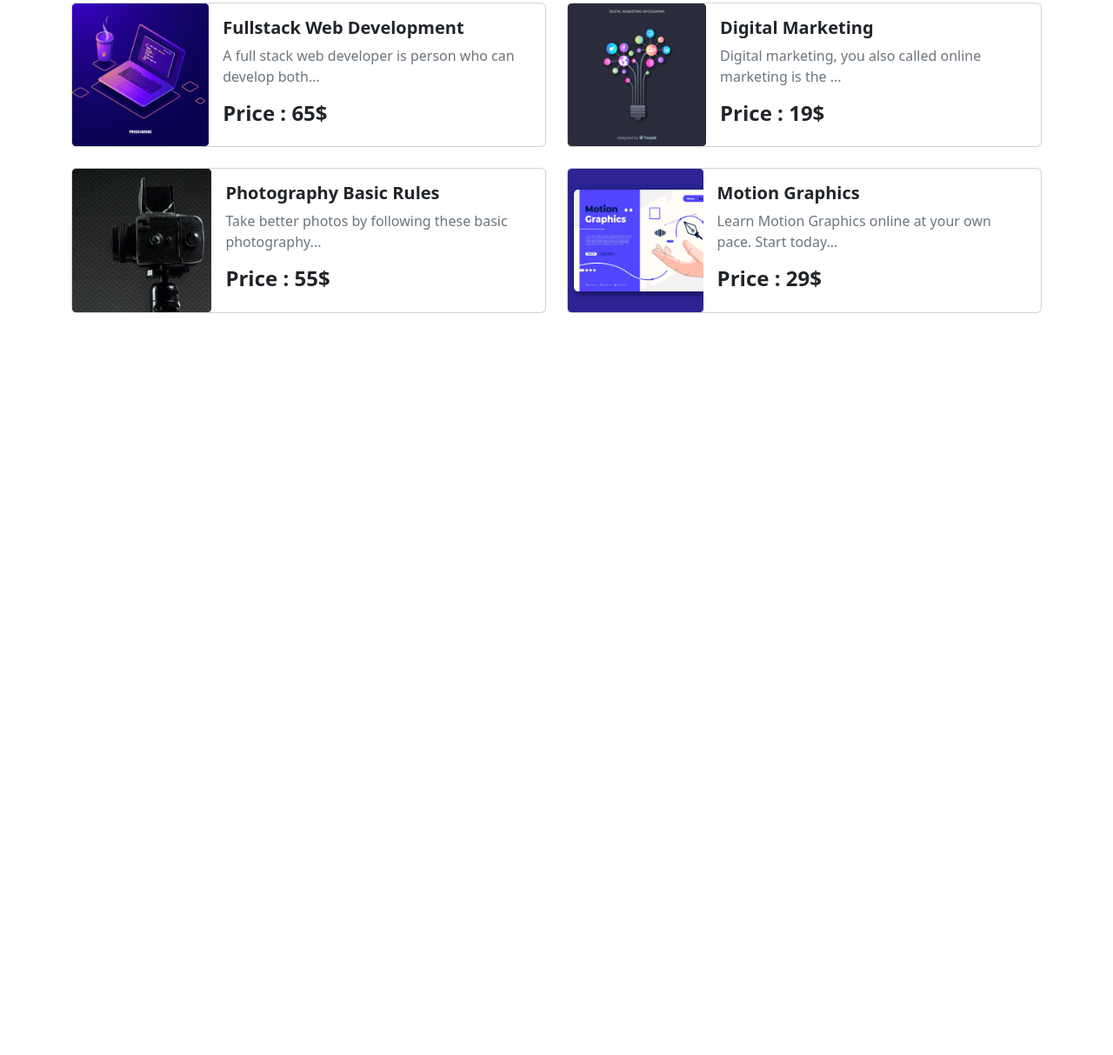
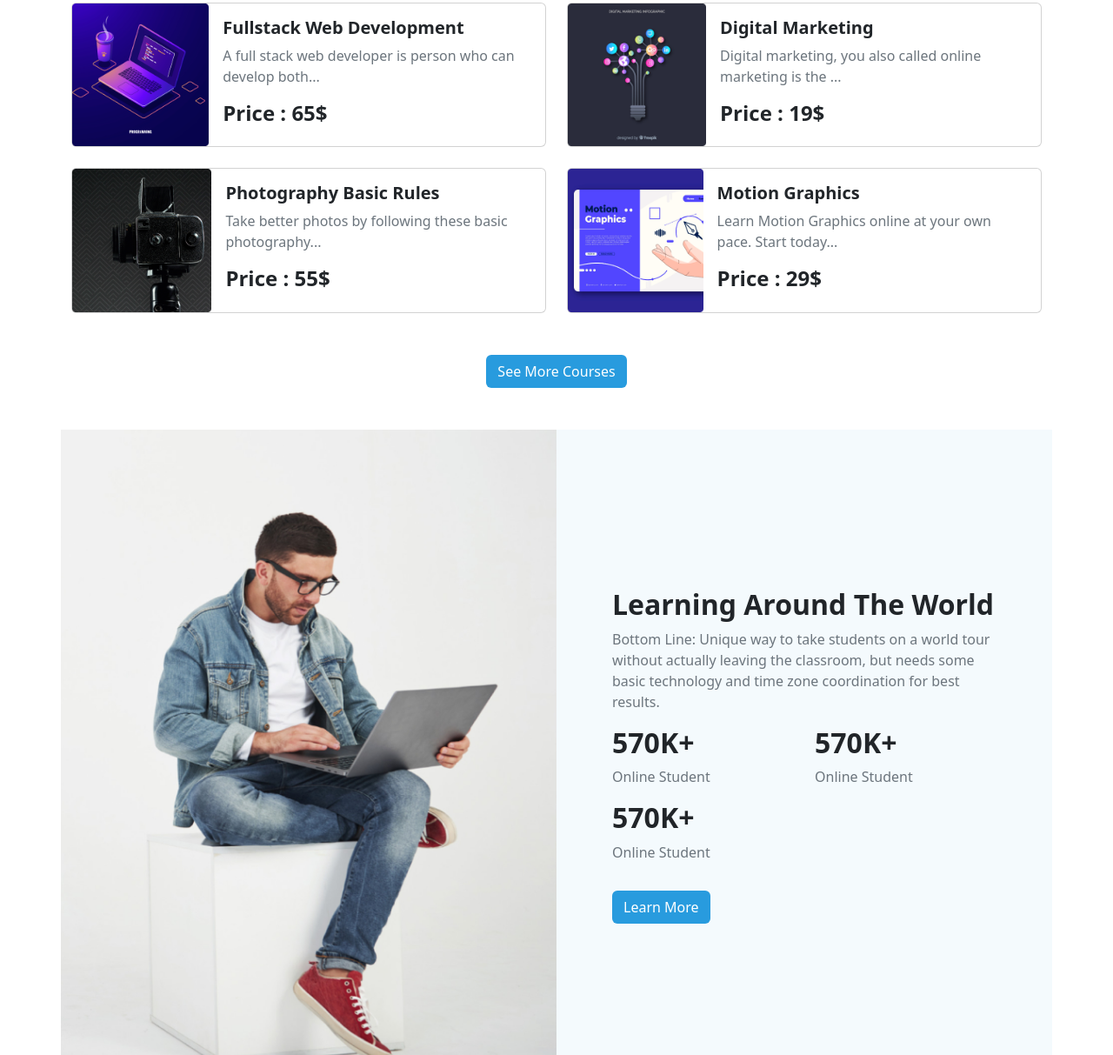
Before and after one commit to BahauddinChishte/tech-hub, a plain HTML site: page index.html in a window 1280 px wide. Shown: the part 1220-2433 px from the top of the page at 87% size. Before the commit the page ends 1580 px from the top, so only its background shows below. Drawn offline with nearby package versions, Linux system fonts and the light colour scheme.

Commit message:
explore added

```diff
--- a/index.html
+++ b/index.html
@@ -238,6 +238,60 @@
 
                 <!-- Popular Courses End -->
 
+            </div>
+            <div class="m-3 d-flex justify-content-center my-5">
+                <div style="background-color:#289BDE; color:white" class="btn">See More Courses</div>
+            </div>
+        </div>
+        <!-- Explore Learning Start-->
+        <section>
+            <div class="container p-0">
+                <div style="background-color: #F4FAFD;" class="row mx-4 mx-md-0">
+                    <div class="col-md-6 col-lg-6 p-0">
+                        <img src="images/working.png" class="img-fluid w-100 h-100 m-auto" alt="">
+                    </div>
+                    <div class="col-md-6 col-lg-6 d-flex align-items-center p-md-5">
+                        <div class="p-3">
+                            <div>
+                                <h2 class="display-lg-5 fw-semibold">Learning Around The World</h2>
+                                <p class="text-muted">Bottom Line: Unique way to take students on a world tour without
+                                    actually leaving the
+                                    classroom, but needs some basic technology and time zone coordination for best
+                                    results.
+                                </p>
+                            </div>
+
+
+                            <div class="container text-start p-0">
+                                <div class="row row-cols-2 row-cols-md-2">
+                                    <div class="col">
+                                        <h2 class="fw-semibold">570K+</h2>
+                                        <p class="text-muted">Online Student</p>
+                                    </div>
+                                    <div class="col">
+                                        <h2 class="fw-semibold">570K+</h2>
+                                        <p class="text-muted">Online Student</p>
+                                    </div>
+                                    <div class="col">
+                                        <h2 class="fw-semibold">570K+</h2>
+                                        <p class="text-muted">Online Student</p>
+                                    </div>
+
+                                </div>
+                            </div>
+
+
+                            <div class="m-3 d-flex ms-0 mt-lg-3">
+                                <div style="background-color:#289BDE; color:white;" class="btn">Learn More</div>
+
+                            </div>
+                        </div>
+                    </div>
+                </div>
+            </div>
+        </section>
+        <!-- Explore Learning End-->
+
 
 
     <script src="https://cdn.jsdelivr.net/npm/bootstrap@5.2.0/dist/js/bootstrap.bundle.min.js"
```
